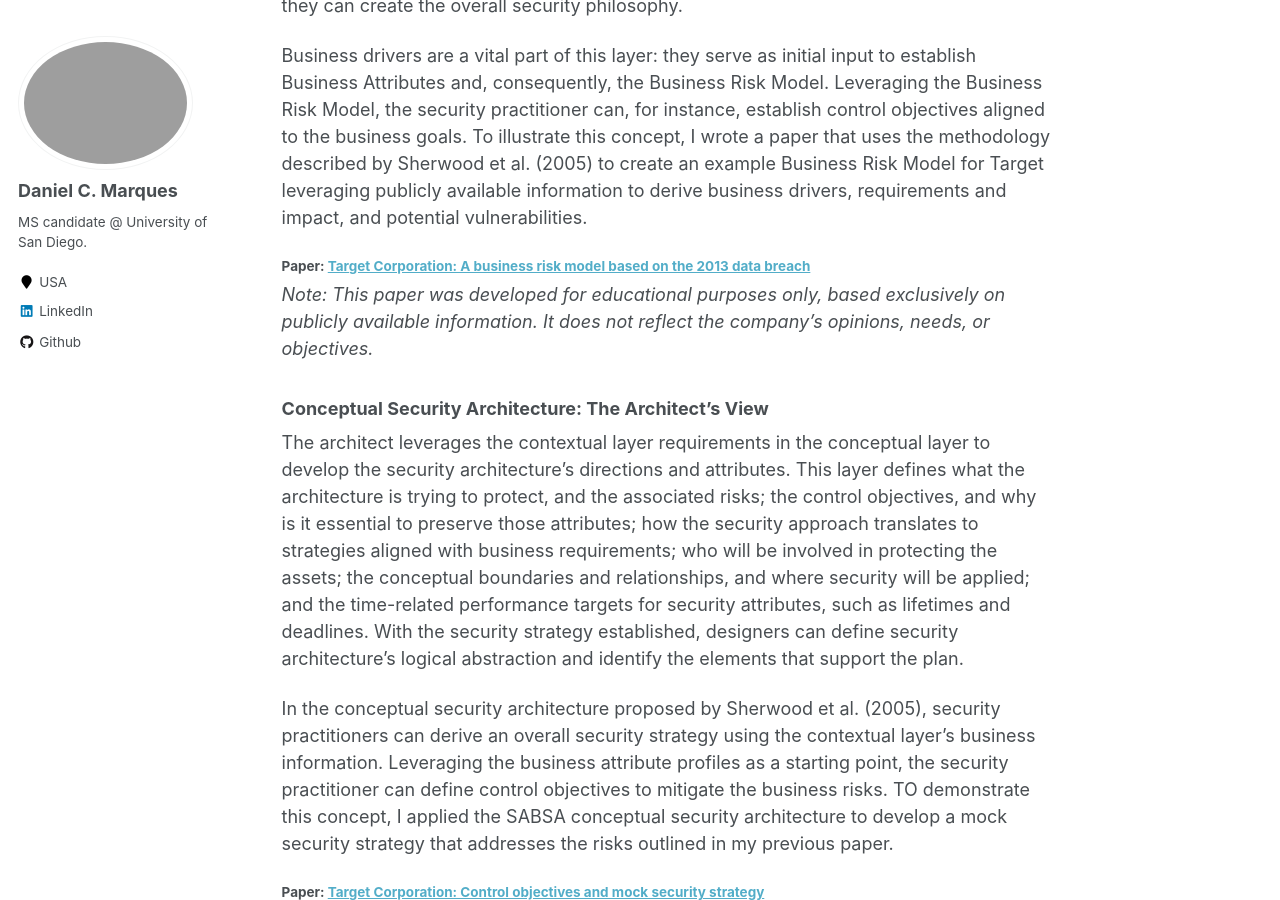
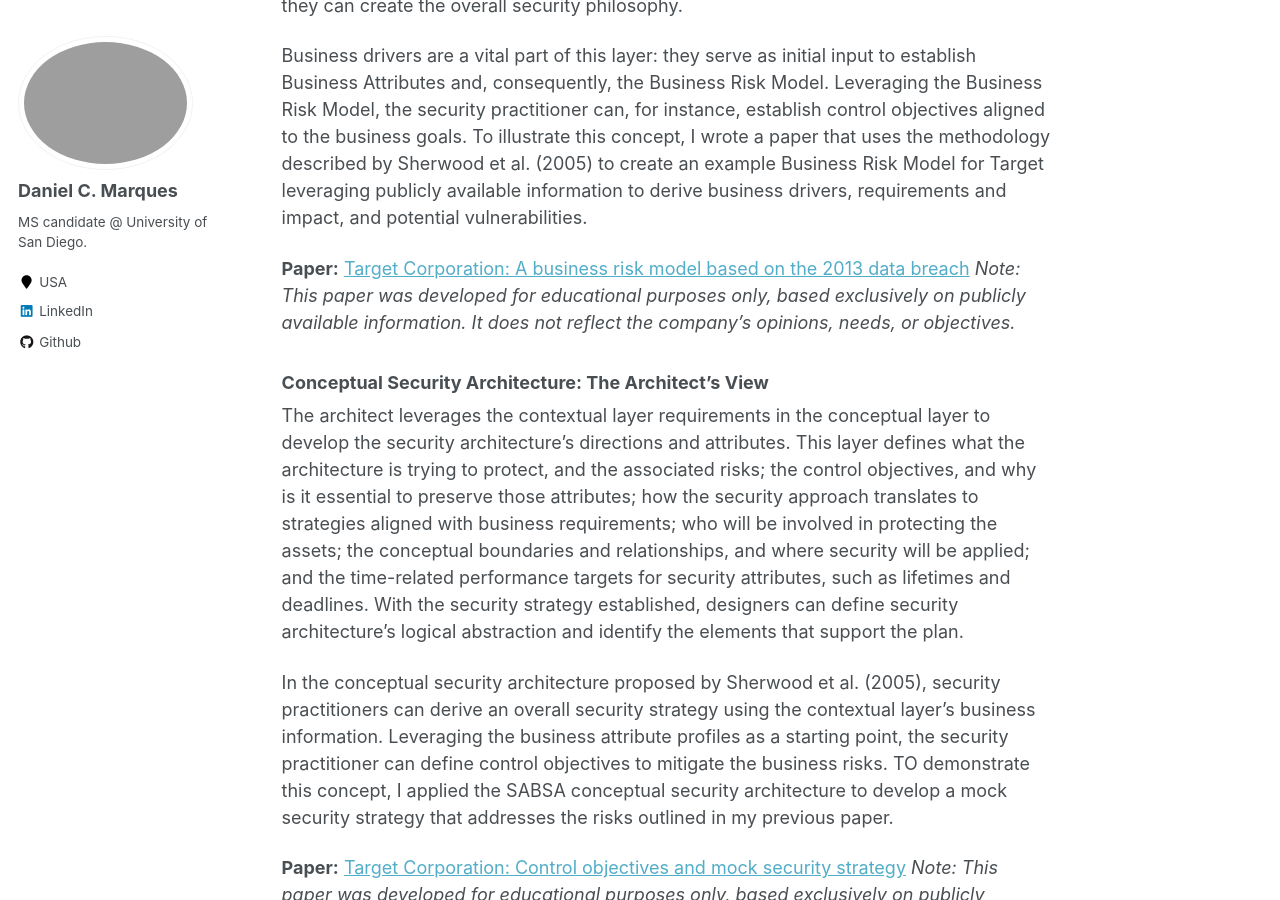
Before and after one commit to danielcmarques/danielcmarques.github.io, a Jekyll site: the page built from _portfolio/csol520.md, in a window 1280 px wide and 900 px high, scrolled down 1029 px. Built offline with Jekyll 4.4.1, drawn with Linux system fonts in a browser that asks for light colours.

```diff
--- a/_portfolio/csol520.md
+++ b/_portfolio/csol520.md
@@ -16,7 +16,7 @@ The contextual layer’s primary function is to help the architect to understand
 
 Business drivers are a vital part of this layer: they serve as initial input to establish Business Attributes and, consequently, the Business Risk Model. Leveraging the Business Risk Model, the security practitioner can, for instance, establish control objectives aligned to the business goals. To illustrate this concept, I wrote a paper that uses the methodology described by Sherwood et al. (2005) to create an example Business Risk Model for Target leveraging publicly available information to derive business drivers, requirements and impact, and potential vulnerabilities.
 
-#### Paper: [Target Corporation: A business risk model based on the 2013 data breach](http://danielcmarques.github.io/files/coursework/csol520/Assignment.CSOL520.Business_Risk_Model.Daniel_Cordeiro_Marques.pdf)
+**Paper:** [Target Corporation: A business risk model based on the 2013 data breach](http://danielcmarques.github.io/files/coursework/csol520/Assignment.CSOL520.Business_Risk_Model.Daniel_Cordeiro_Marques.pdf)
 _Note: This paper was developed for educational purposes only, based exclusively on publicly available information. It does not reflect the company's opinions, needs, or objectives._
 
 ### Conceptual Security Architecture: The Architect's View
@@ -24,7 +24,7 @@ The architect leverages the contextual layer requirements in the conceptual laye
 
 In the conceptual security architecture proposed by Sherwood et al. (2005), security practitioners can derive an overall security strategy using the contextual layer’s business information. Leveraging the business attribute profiles as a starting point, the security practitioner can define control objectives to mitigate the business risks. TO demonstrate this concept, I applied the SABSA conceptual security architecture to develop a mock security strategy that addresses the risks outlined in my previous paper.
 
-#### Paper: [Target Corporation: Control objectives and mock security strategy](http://danielcmarques.github.io/files/coursework/csol520/Assignment.CSOL520.Control_Objectives_And_Mock_Security_Strategy.Daniel_Cordeiro_Marques.pdf)
+**Paper:** [Target Corporation: Control objectives and mock security strategy](http://danielcmarques.github.io/files/coursework/csol520/Assignment.CSOL520.Control_Objectives_And_Mock_Security_Strategy.Daniel_Cordeiro_Marques.pdf)
 _Note: This paper was developed for educational purposes only, based exclusively on publicly available information. It does not reflect the company's opinions, needs, or objectives._
 
 ### Logical Security Architecture: The Designer's View
@@ -32,7 +32,7 @@ The logical layer uses the conceptual layer’s principles to identify security
 
 To illustrate my understanding of the Logical Security Architecture, I developed a paper that describes a mock logical architecture for Equifax, based on the SABSA framework and publicly available information. Specifically, the work leverages Equifax’s 2019 annual report to establish risks and business drivers and the U. S. Government Accountability Office (GAO)’s report to derive a gap analysis.
 
-#### Paper: [Logical Security Architecture (Designer’s view): Equifax case study](http://danielcmarques.github.io/files/coursework/csol520/Assignment.CSOL520.FinalProject.Daniel_Cordeiro_Marques.pdf)
+**Paper:** [Logical Security Architecture (Designer’s view): Equifax case study](http://danielcmarques.github.io/files/coursework/csol520/Assignment.CSOL520.FinalProject.Daniel_Cordeiro_Marques.pdf)
 _Note: This paper was developed for educational purposes only, based exclusively on publicly available information. It does not reflect the company's opinions, needs, or objectives._
 
 ### Physical Security Architecture: The Builder's View
```
